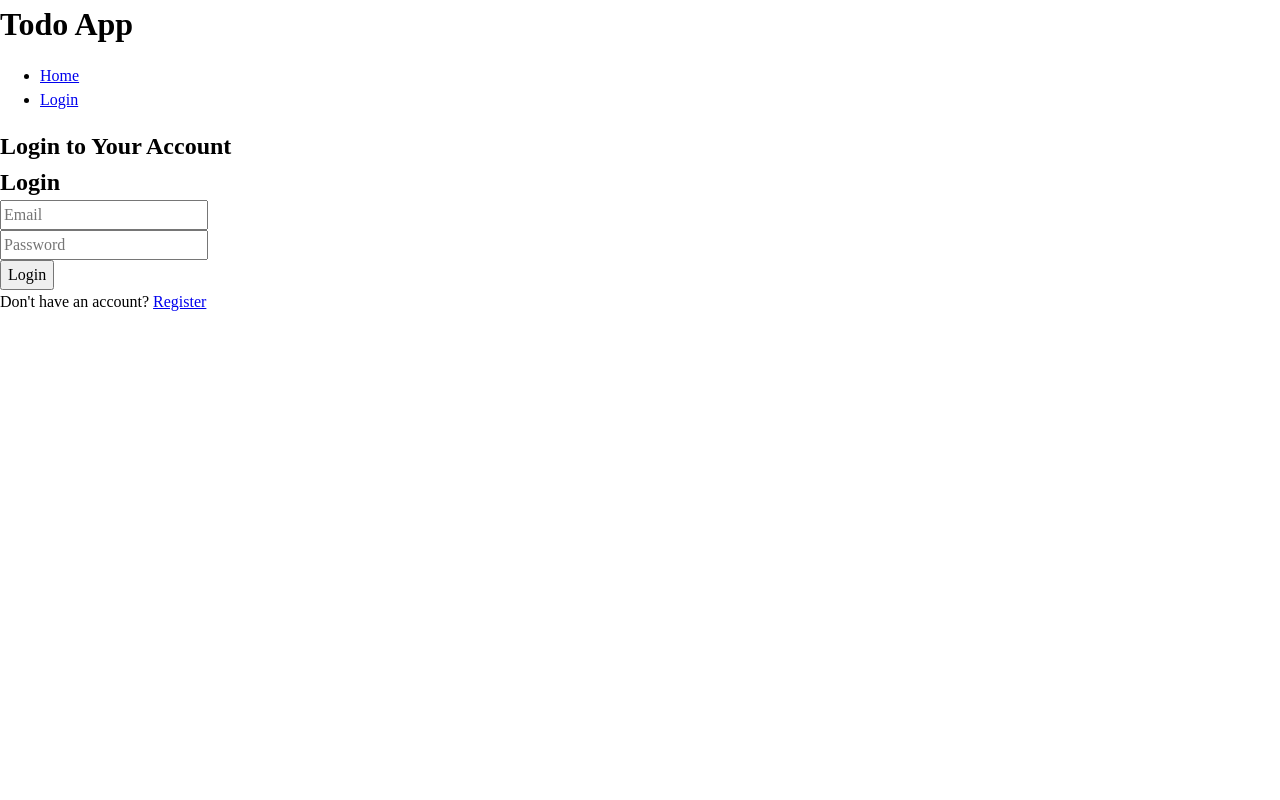
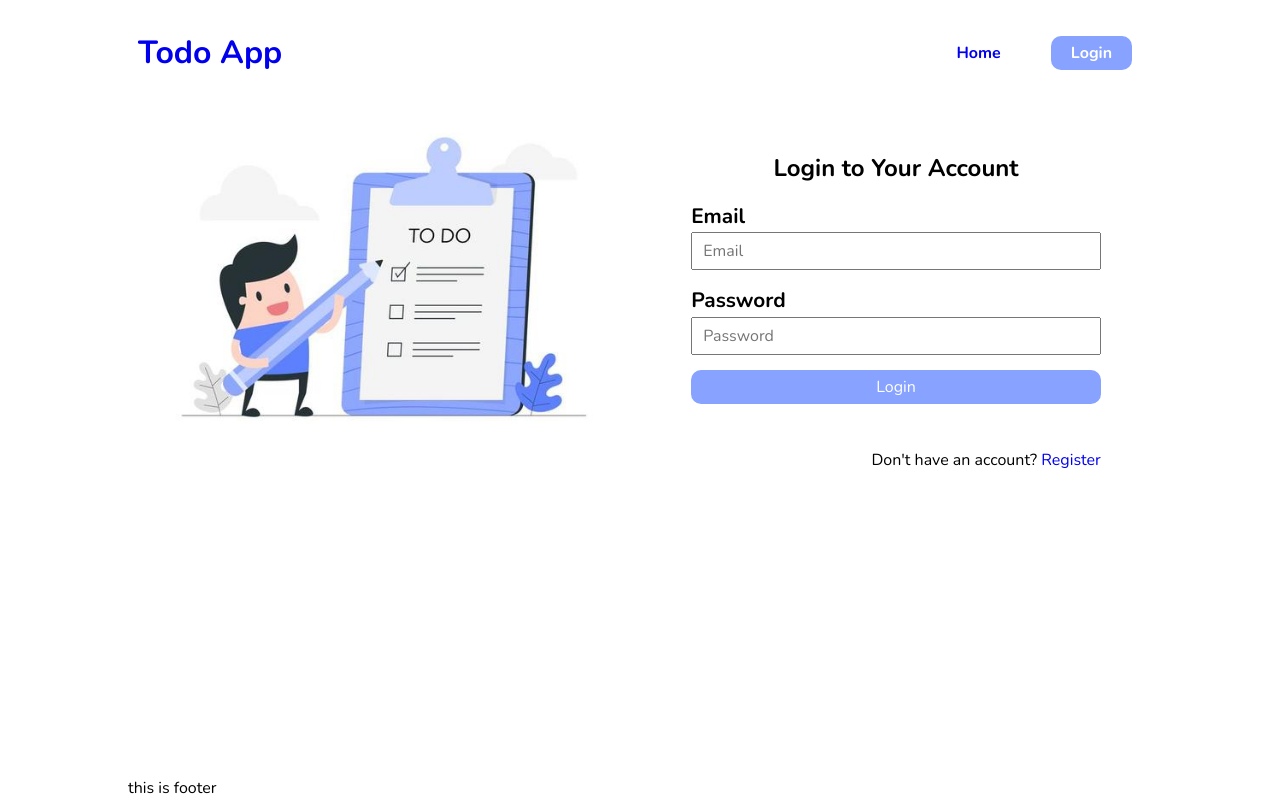
Before and after one commit to mildanfalah/to-do-web-app, a React (Vite) app: page /login in a window 1280 px wide. Built offline with nearby package versions, Linux system fonts and the light colour scheme.

Commit message:
add style for Login Page

```diff
--- a/src/TodoApp.jsx
+++ b/src/TodoApp.jsx
@@ -7,21 +7,27 @@ import LoginPage from "./pages/LoginPage";
 
 // styling
 import "./styles/style.css";
+import FooterContent from "./components/FooterContent";
 
 function TodoApp() {
   return (
     <div className="todo-app">
       <header className="todo-app__header">
-        <h1>Todo App</h1>
+        <h1 className="todo-app__title">
+          <a href="/">Todo App</a>
+        </h1>
         <Navigation />
       </header>
-      <main>
+      <main className="main-content">
         <Routes>
           <Route path="/" element={<Dashboard />} />
           <Route path="/register" element={<RegisterPage />} />
           <Route path="/login" element={<LoginPage />} />
         </Routes>
       </main>
+      <footer>
+        <FooterContent />
+      </footer>
     </div>
   );
 }
--- /dev/null
+++ b/src/components/FooterContent.jsx
@@ -0,0 +1,7 @@
+import React from "react";
+
+function FooterContent() {
+  return "this is footer";
+}
+
+export default FooterContent;
--- a/src/components/LoginInput.jsx
+++ b/src/components/LoginInput.jsx
@@ -1,11 +1,10 @@
-// src/components/Login.js
 import React, { useState } from "react";
 import useFormInput from "../hooks/UseFormInput";
 
 const Login = ({ setIsLoggedIn, onLoginFailure }) => {
   const [email, setEmail] = useFormInput("");
   const [password, setPassword] = useFormInput("");
-  const [error, setError] = useState("");
+  // const [error, setError] = useState("");
 
   const handleLogin = (e) => {
     e.preventDefault();
@@ -26,30 +25,44 @@ const Login = ({ setIsLoggedIn, onLoginFailure }) => {
   };
 
   return (
-    <div>
-      <h2>Login</h2>
-      <form onSubmit={handleLogin}>
+    <div className="login-section">
+      <div className="login-section__banner">
+        <img src="../public/login-banner.jpg" alt="" />
+      </div>
+      <form className="login-section__form" onSubmit={handleLogin}>
+        <h2 className="sub-title">Login to Your Account</h2>
+
         <div>
+          <label className="label-input" htmlFor="email">
+            Email
+          </label>
           <input
             type="email"
             placeholder="Email"
+            id="email"
             value={email}
             onChange={setEmail}
             required
           />
         </div>
         <div>
+          <label className="label-input" htmlFor="password">
+            Password
+          </label>
           <input
             type="password"
             placeholder="Password"
+            id="password"
             value={password}
             onChange={setPassword}
             required
           />
         </div>
-        <button type="submit">Login</button>
+        <button className="btn btn-submit" type="submit">
+          Login
+        </button>
+        {/* {error && <p className="error-message">{error}</p>} */}
       </form>
-      {error && <p style={{ color: "red" }}>{error}</p>}
     </div>
   );
 };
--- a/src/components/Navigation.jsx
+++ b/src/components/Navigation.jsx
@@ -31,8 +31,8 @@ function Navigation() {
   };
 
   return (
-    <nav className="navigation">
-      <ul>
+    <nav className="todo-app__navigation">
+      <ul className="todo-app__navigation-list">
         <li>
           <Link to="/">Home</Link>
         </li>
@@ -40,7 +40,9 @@ function Navigation() {
           {isLoggedIn ? (
             <button onClick={handleLogout}>Logout</button>
           ) : (
-            <Link to="/login">Login</Link>
+            <Link to="/login">
+              <button className="btn">Login</button>
+            </Link>
           )}
         </li>
       </ul>
--- a/src/pages/LoginPage.jsx
+++ b/src/pages/LoginPage.jsx
@@ -23,13 +23,12 @@ function LoginPage() {
 
   return (
     <div className="login-page">
-      <h2>Login to Your Account</h2>
       <LoginInput
         setIsLoggedIn={handleLoginSuccess}
         onLoginFailure={handleLoginFailure}
       />
       {loginError && <p className="error-message">{loginError}</p>}
-      <p>
+      <p className="login-page__navigate">
         Don't have an account? <Link to="/register">Register</Link>
       </p>
     </div>
--- a/src/styles/style.css
+++ b/src/styles/style.css
@@ -1,3 +1,6 @@
+/* font */
+@import url("https://fonts.googleapis.com/css2?family=Nunito:ital,wght@0,200..1000;1,200..1000&display=swap");
+
 /* CSS Reset */
 /* Box sizing rules */
 *,
@@ -36,11 +39,13 @@ body {
   min-height: 100vh;
   text-rendering: optimizeSpeed;
   line-height: 1.5;
+  font-family: "Nunito", sans-serif;
 }
 
 /* A elements that don't have a class get default styles */
 a:not([class]) {
   text-decoration-skip-ink: auto;
+  text-decoration: none;
 }
 
 /* Make images easier to work with */
@@ -59,9 +64,98 @@ select {
 }
 
 /* My Css */
+/* Variable */
+:root {
+  --primary-color: #87a2ff;
+  --hover-color: #5a7dfd;
+}
+
+input {
+  padding: 5px 10px;
+  width: 100%;
+}
+
+.label-input {
+  font-size: 1.3rem;
+  font-weight: bold;
+}
+
+.sub-title {
+  text-align: center;
+}
 
 .error-message {
+  width: 90%;
   color: red;
   font-size: 0.8em;
-  margin-top: 5px;
+  margin: auto;
+  text-align: end;
 }
+
+.btn {
+  padding: 5px 20px;
+  background-color: var(--primary-color);
+  border: none;
+  border-radius: 10px;
+  color: white;
+}
+
+.btn:hover {
+  background-color: var(--hover-color);
+  cursor: pointer;
+}
+
+.todo-app {
+  width: 80%;
+  margin: auto;
+  display: flex;
+  flex-direction: column;
+  min-height: 100vh;
+}
+
+.todo-app__header {
+  display: flex;
+  padding: 10px 10px;
+  align-items: center;
+}
+
+.todo-app__title {
+  flex: 1;
+}
+
+.todo-app__navigation-list {
+  display: flex;
+  list-style: none;
+  align-items: center;
+  gap: 30px;
+}
+
+.todo-app__navigation-list > li {
+  padding: 10px;
+  font-size: 1rem;
+  font-weight: bold;
+}
+.main-content {
+  flex: 1;
+}
+
+/* Login Page */
+.login-section {
+  display: grid;
+  grid-template-columns: 1fr 1fr;
+}
+
+.login-section__form {
+  width: 80%;
+  margin: auto;
+  display: flex;
+  flex-direction: column;
+  justify-content: center;
+  gap: 15px;
+}
+
+.login-page__navigate {
+  width: 90%;
+  text-align: end;
+  margin: auto;
+}
```
Also changed, not shown: public/login-banner.jpg (added).
